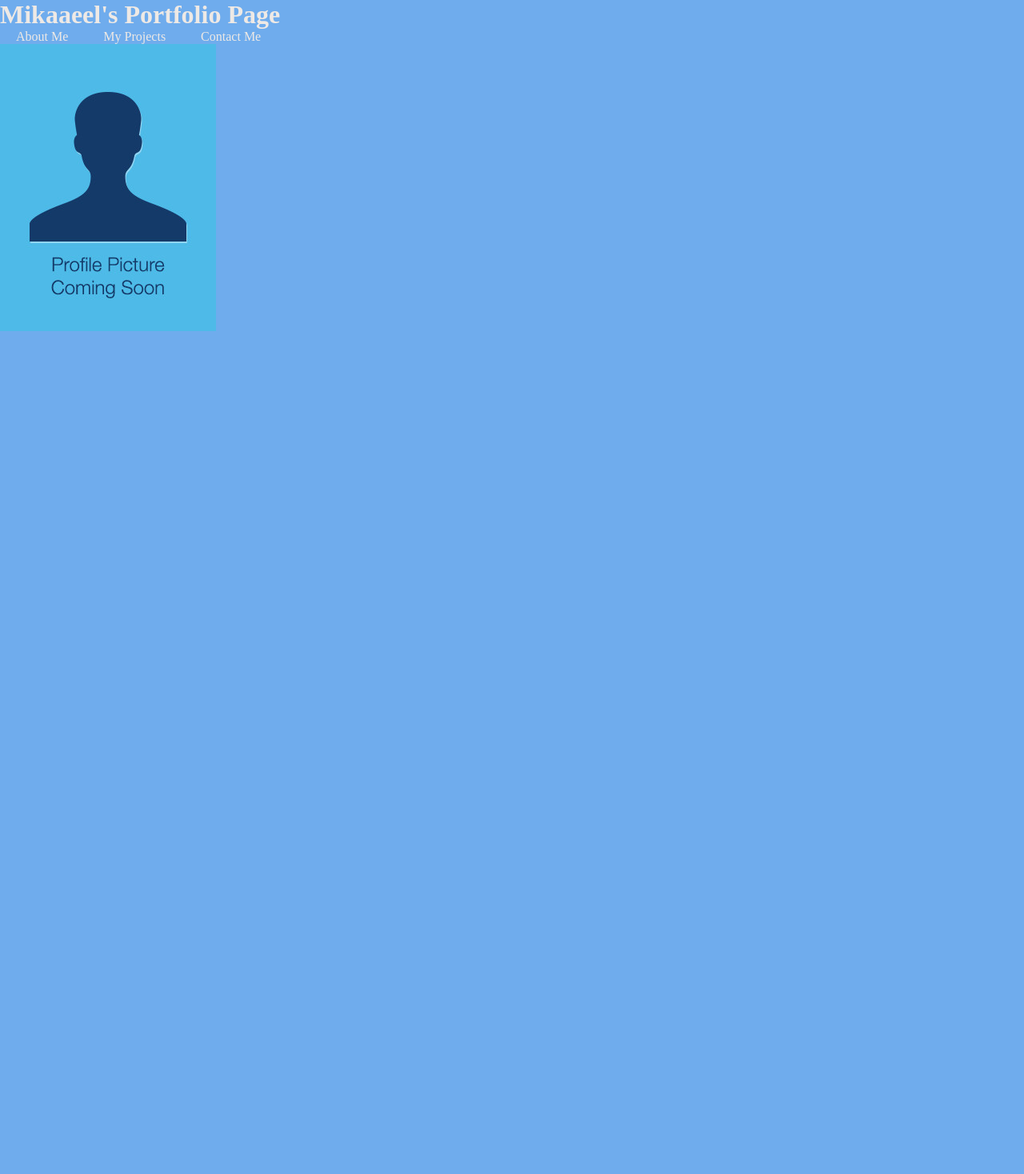
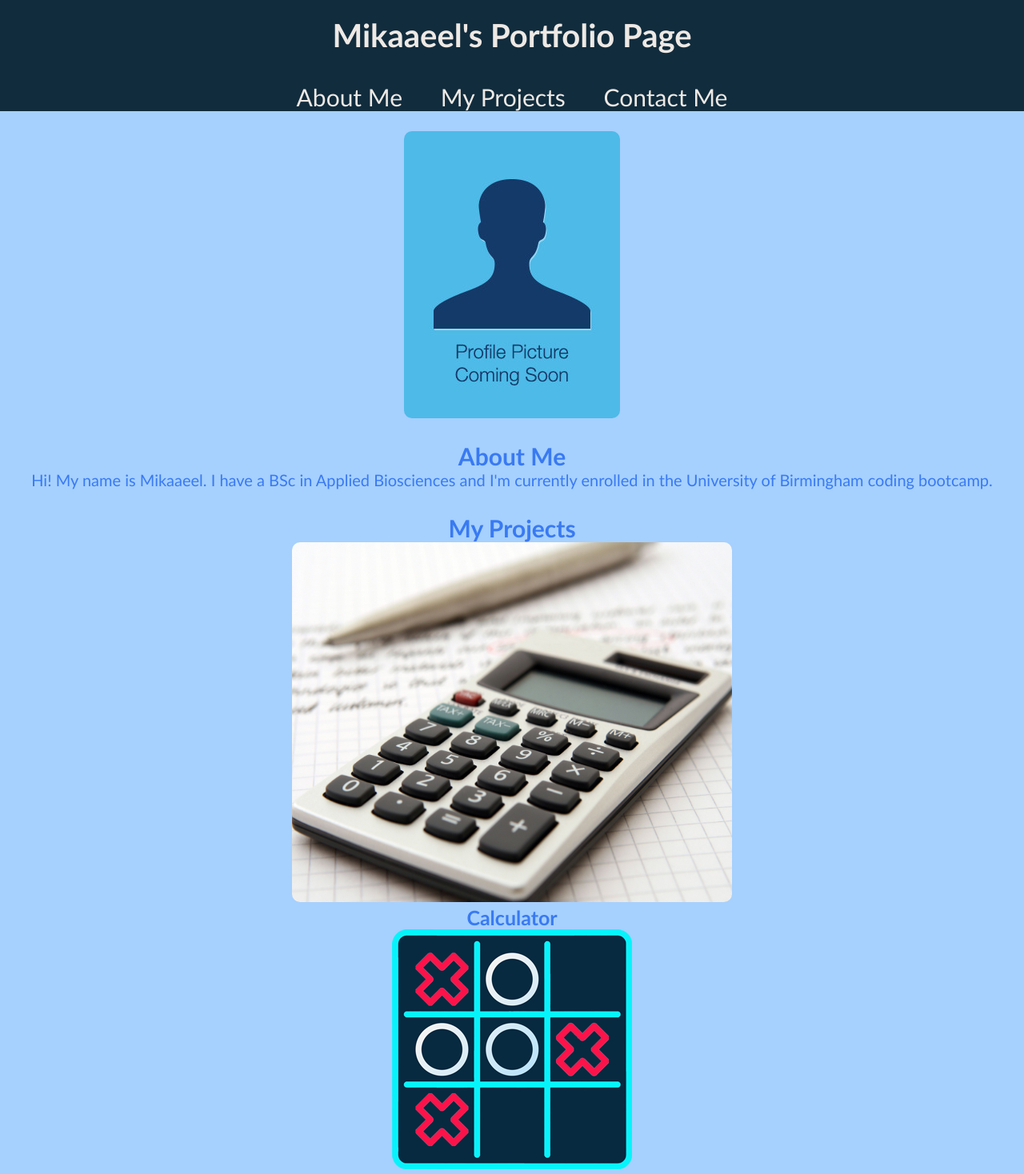
Before and after one commit to MBoksh/Week-2-portfolio-project, a plain HTML site: page index.html in a window 1280 px wide. Shown: the top 1468 px of the page at 80% size. Before the commit the page ends 800 px from the top, so only its background shows below. Drawn offline with Linux system fonts and the light colour scheme.

Commit message:
about me added and images added with links

```diff
--- a/assets/style.css
+++ b/assets/style.css
@@ -1,21 +1,79 @@
 * {
   margin: 0;
   padding: 0;
+  text-align: center;
 }
+
+header, footer {
+    background-color: rgb(17, 44, 61);
+    font-family: 'Gill Sans', 'Gill Sans MT', Calibri, 'Trebuchet MS', sans-serif;
+}
+
+header h1 {
+    display: inline-block;
+    margin: 20px 20px;
+    font-size: 40px;
+    color: rgb(238, 233, 229);
+    font-family: 'Gill Sans', 'Gill Sans MT', Calibri, 'Trebuchet MS', sans-serif;
+
+}
+
+nav {
+    font-size: 30px;
+    padding-top: 15px;
+
+}
+
+li {
+    display: inline-block;
+    padding: 0 20px;
+    list-style-type: none;
+  }
 
 body {
   position: relative;
-  background-color: rgb(111, 172, 237);
-  color: rgb(238, 233, 229);
+  background-color: rgb(166, 208, 254);
+  color: rgb(57, 122, 242);
 }
 
-li {
-  display: inline;
-  padding: 0 20px;
-  text-decoration: none;
-}
 
 a {
     text-decoration: none;
     color: rgb(238, 233, 229);
 }
+
+a:hover {
+    color: rgb(249, 161, 161);
+}
+
+.profile-pic {
+    margin: 15px 15px;
+    padding: 10px;
+    border-color:  rgb(238, 233, 229);
+    border: 10px;
+    border-radius: 20px;
+}
+
+h2 {
+    font-family: 'Gill Sans', 'Gill Sans MT', Calibri, 'Trebuchet MS', sans-serif;
+    font-size: 30px;
+}
+
+h3 {
+    font-family: 'Gill Sans', 'Gill Sans MT', Calibri, 'Trebuchet MS', sans-serif;
+    font-size: 25px;
+}
+
+p {
+    font-family: 'Gill Sans', 'Gill Sans MT', Calibri, 'Trebuchet MS', sans-serif;
+    font-size: 20px;
+    margin-bottom: 30px;
+}
+
+
+
+.calculator {
+    height: 450px;
+    width: 550px;
+    border-radius: 10px;
+}
--- a/index.html
+++ b/index.html
@@ -4,13 +4,13 @@
     <meta charset="UTF-8" />
     <meta http-equiv="X-UA-Compatible" content="IE=edge" />
     <meta name="viewport" content="width=device-width, initial-scale=1.0" />
-    <link rel="stylesheet" href="assets/style.css">
+    <link rel="stylesheet" href="assets/style.css" />
     <title>Mikaaeel's Portfolio</title>
   </head>
 
   <body>
     <header>
-        <h1>Mikaaeel's Portfolio Page</h1>
+      <h1>Mikaaeel's Portfolio Page</h1>
       <nav class="text-right">
         <ul>
           <li><a href="#about-me">About Me</a></li>
@@ -21,7 +21,48 @@
     </header>
 
     <main>
-        <img src="assets/profile-photo-coming-soon.jpg" alt="Hidden profile picture with profile picture coming soon text">
+      <img
+        class="profile-pic"
+        src="assets/profile-photo-coming-soon.jpg"
+        alt="Hidden profile picture with profile picture coming soon text"
+      />
+      <div id="about-me">
+        <h2>About Me</h2>
+      </div>
+      <p>
+        Hi! My name is Mikaaeel. I have a BSc in Applied Biosciences and I'm
+        currently enrolled in the University of Birmingham coding bootcamp.
+      </p>
+
+      <div id="my-projects">
+        <h2>My Projects</h2>
+      </div>
+      <a href="https://github.com/MBoksh?tab=repositories">
+        <img
+          src="assets/calculator-cartoon-object-vector.jpg"
+          alt="calculator"
+          class="calculator"
+        />
+      </a>
+      <h3>Calculator</h3>
+
+      <a href="https://github.com/MBoksh?tab=repositories">
+        <img
+          src="assets/tic-tac-toe.png"
+          alt="calculator"
+          class="tic-tac-toe"
+        />
+      </a>
+
+      <h3>Tic Tac Toe</h3>
+      <a href="https://github.com/MBoksh?tab=repositories">
+        <img
+          src="assets/tic-tac-toe.png"
+          alt="weather app"
+          class="weather"
+        />
+      </a>
+      <h3>Weather App</h3>
     </main>
   </body>
 </html>
```
Also changed, not shown: assets/calculator-cartoon-object-vector.jpg (added), assets/tic-tac-toe.png (added).
